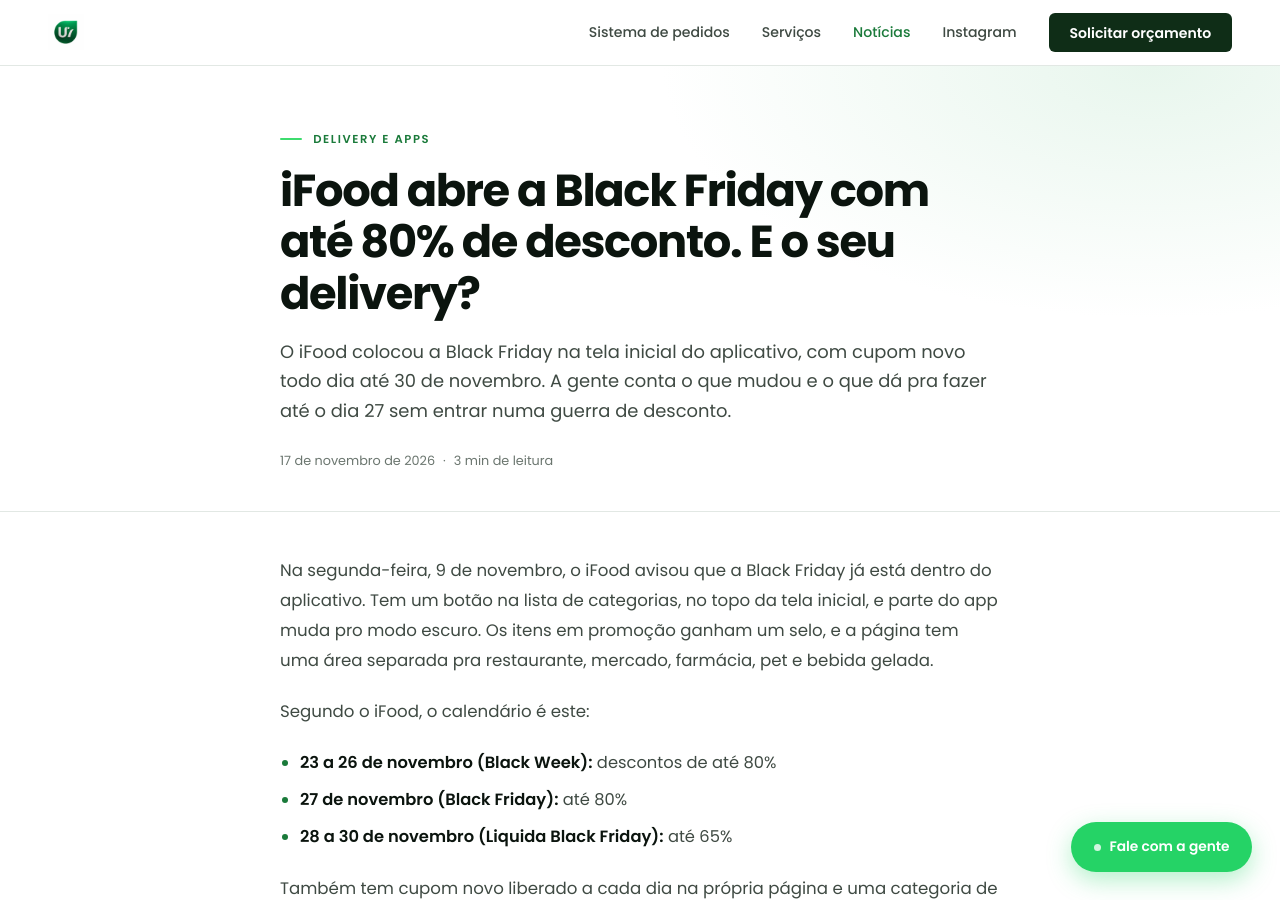
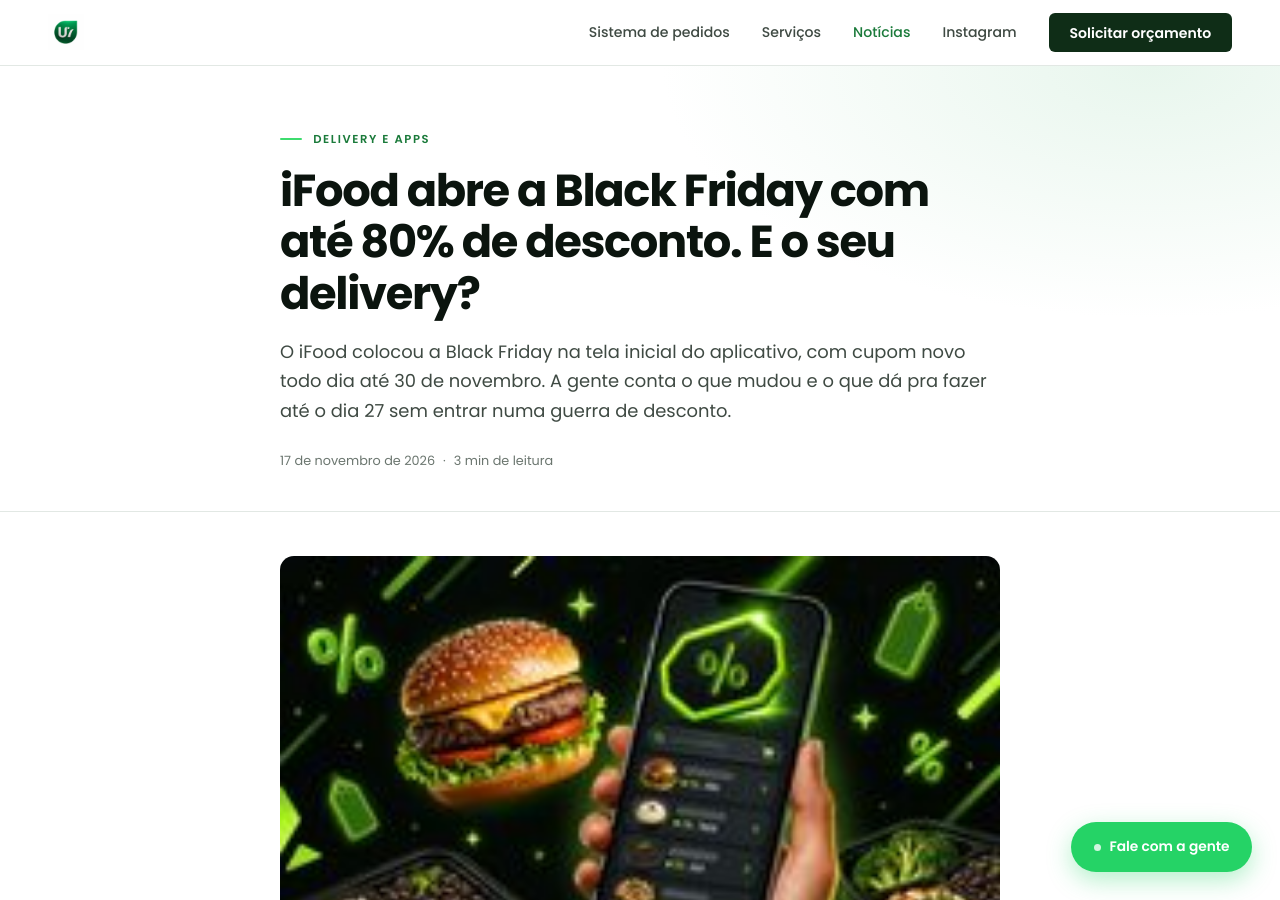
Before and after one commit to u7midias/siteu7midias, a Jekyll site: the page built from _posts/2026-11-17-ifood-abre-a-black-friday-com-ate-80-de-desconto.md, in a window 1280 px wide and 900 px high. Built offline with Jekyll 4.4.1, drawn with Linux system fonts in a browser that asks for light colours.

Commit message:
Adiciona capa na notícia do iFood e Black Friday
Co-Authored-By: Claude Sonnet 5.5 <noreply@anthropic.com>
Claude-Session: https://claude.ai/code/session_017gC1SbN9RHpD1z8wt1bAS2

```diff
--- a/_posts/2026-11-17-ifood-abre-a-black-friday-com-ate-80-de-desconto.md
+++ b/_posts/2026-11-17-ifood-abre-a-black-friday-com-ate-80-de-desconto.md
@@ -3,6 +3,8 @@ title: "iFood abre a Black Friday com até 80% de desconto. E o seu delivery?"
 description: "O iFood colocou a Black Friday na tela inicial do aplicativo, com cupom novo todo dia até 30 de novembro. A gente conta o que mudou e o que dá pra fazer até o dia 27 sem entrar numa guerra de desconto."
 date: 2026-11-17 00:00:00 -0300
 categoria: Delivery e apps
+image: /assets/img/noticias/ifood-black-friday.jpg
+capa_alt: "Mão segurando um celular com um aplicativo de delivery em promoção, cercado de hambúrguer e marmitas"
 fontes:
   - nome: "Central do Varejo: iFood lança página de Black Friday no app com ofertas de restaurantes a farmácias"
     data: 10/11/2026
```
Also changed, not shown: assets/img/noticias/ifood-black-friday.jpg (added).
